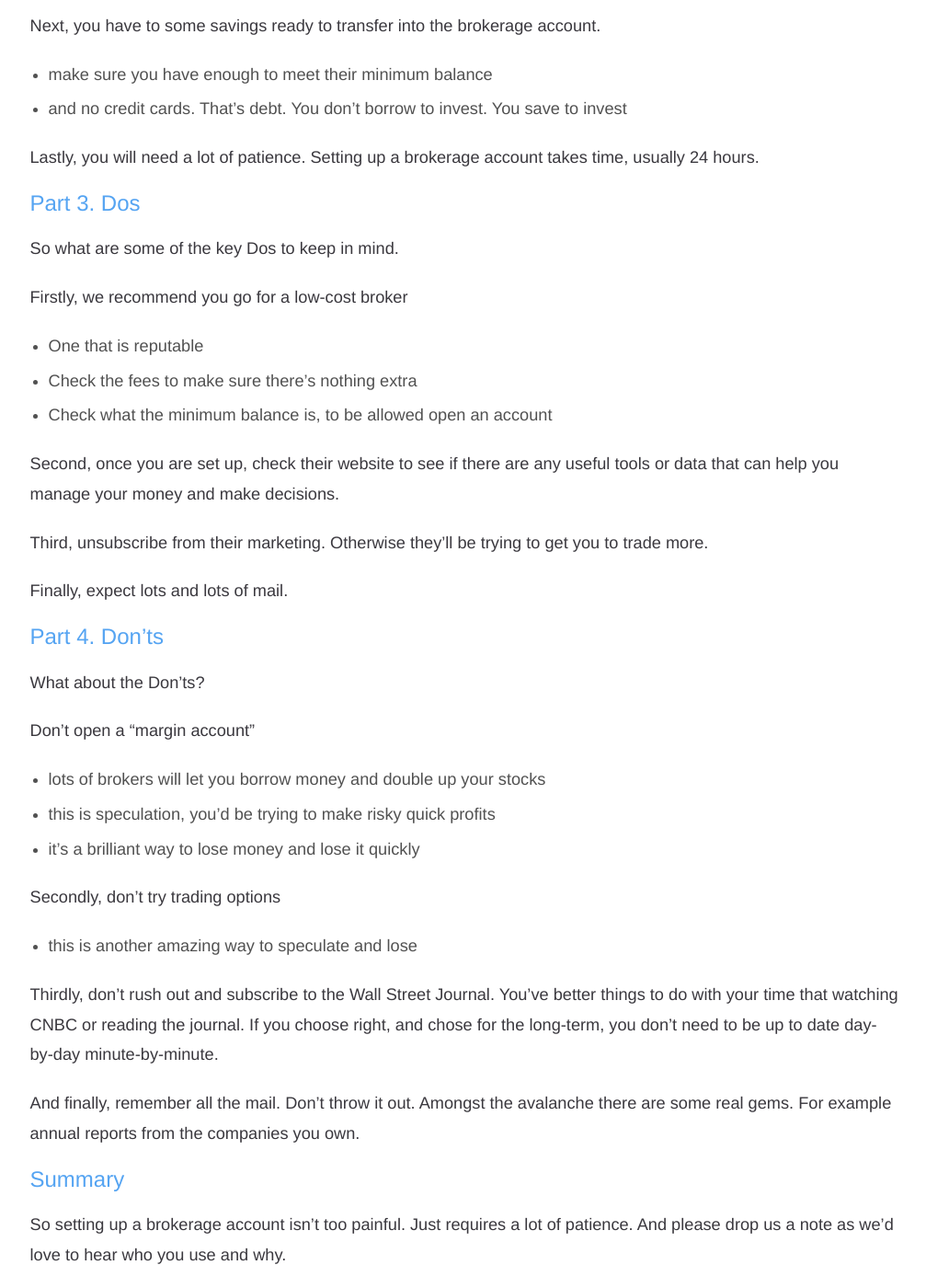
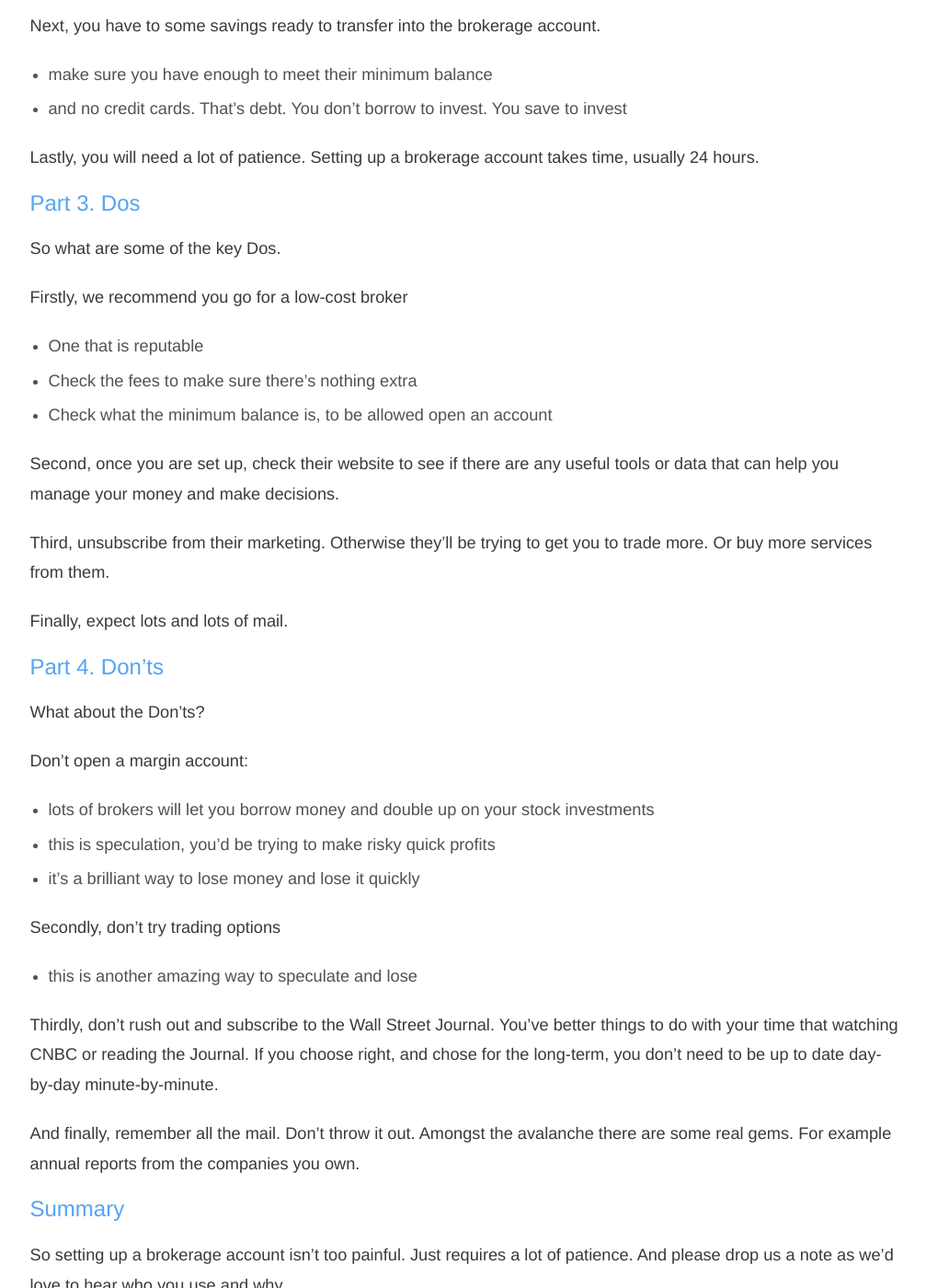
Before and after one commit to Stockflare/learn, a Jekyll site: the page built from _posts/2014-10-29-B3-setting-up-a-brokerage-account.markdown, in a window 1280 px wide and 1400 px high, scrolled down 2289 px. Shown: the whole window at 92% size, without its empty margins (135-1142 px from the left). Built offline with Jekyll 4.4.1, drawn with Linux system fonts in a browser that asks for light colours; nearby versions of some CDN libraries; some of the changed text lies outside the part shown.

Commit message:
Update and rename 2014-10-29-setting-up-a-brokerage-account.markdown to 2014-10-29-B3-setting-up-a-brokerage-account.markdown
grammar changes. No placeholders

```diff
--- a/_posts/2014-10-29-setting-up-a-brokerage-account.markdown
+++ b/_posts/2014-10-29-B3-setting-up-a-brokerage-account.markdown
@@ -14,7 +14,7 @@ How do you set up a brokerage account in the US. What are the dos and the don'ts
 
 In this tutorial we outline what you need to do to set up a brokerage account and get trading stocks.
 
-### Table of Contents
+### Table of contents
 
 There are 4 parts to this tutorial
 
@@ -71,7 +70,7 @@ Lastly, you will need a lot of patience. Setting up a brokerage account takes ti
 
 ### Part 3. Dos
 
-So what are some of the key Dos to keep in mind.
+So what are some of the key Dos.
 
 Firstly, we recommend you go for a low-cost broker
 
@@ -81,7 +80,7 @@ Firstly, we recommend you go for a low-cost broker
 
 Second, once you are set up, check their website to see if there are any useful tools or data that can help you manage your money and make decisions.
 
-Third, unsubscribe from their marketing. Otherwise they’ll be trying to get you to trade more.
+Third, unsubscribe from their marketing. Otherwise they’ll be trying to get you to trade more. Or buy more services from them.
 
 Finally, expect lots and lots of mail.
 
@@ -89,9 +88,9 @@ Finally, expect lots and lots of mail.
 
 What about the Don’ts?
 
-Don’t open a “margin account”
+Don’t open a margin account:
 
-* lots of brokers will let you borrow money and double up your stocks
+* lots of brokers will let you borrow money and double up on your stock investments
 * this is speculation, you’d be trying to make risky quick profits
 * it’s a brilliant way to lose money and lose it quickly
 
@@ -99,7 +98,7 @@ Secondly, don’t try trading options
 
 * this is another amazing way to speculate and lose
 
-Thirdly, don’t rush out and subscribe to the Wall Street Journal. You’ve better things to do with your time that watching CNBC or reading the journal. If you choose right, and chose for the long-term, you don’t need to be up to date day-by-day minute-by-minute.
+Thirdly, don’t rush out and subscribe to the Wall Street Journal. You’ve better things to do with your time that watching CNBC or reading the Journal. If you choose right, and chose for the long-term, you don’t need to be up to date day-by-day minute-by-minute.
 
 And finally, remember all the mail. Don’t throw it out. Amongst the avalanche there are some real gems. For example annual reports from the companies you own.
 
```
Also changed, not shown: other parts of _posts/2014-10-29-B3-setting-up-a-brokerage-account.markdown (+5 -6 lines).
